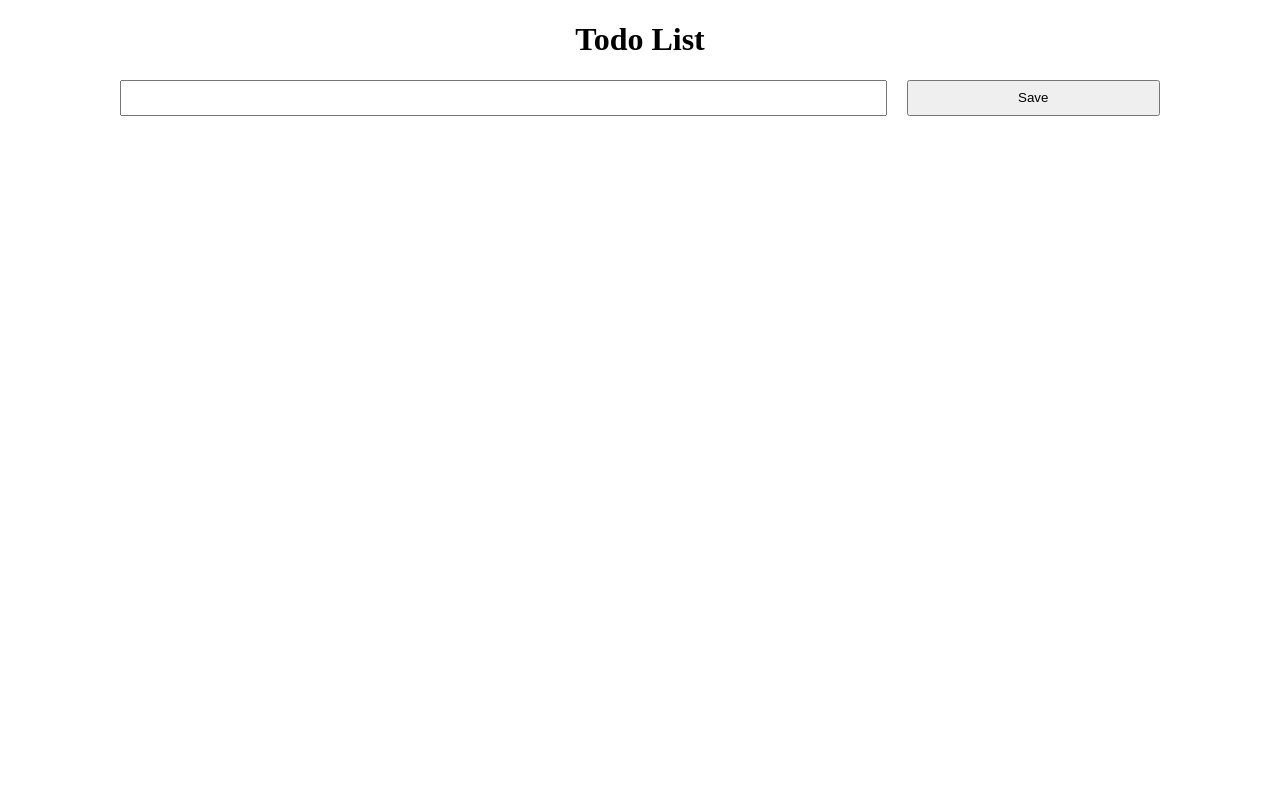
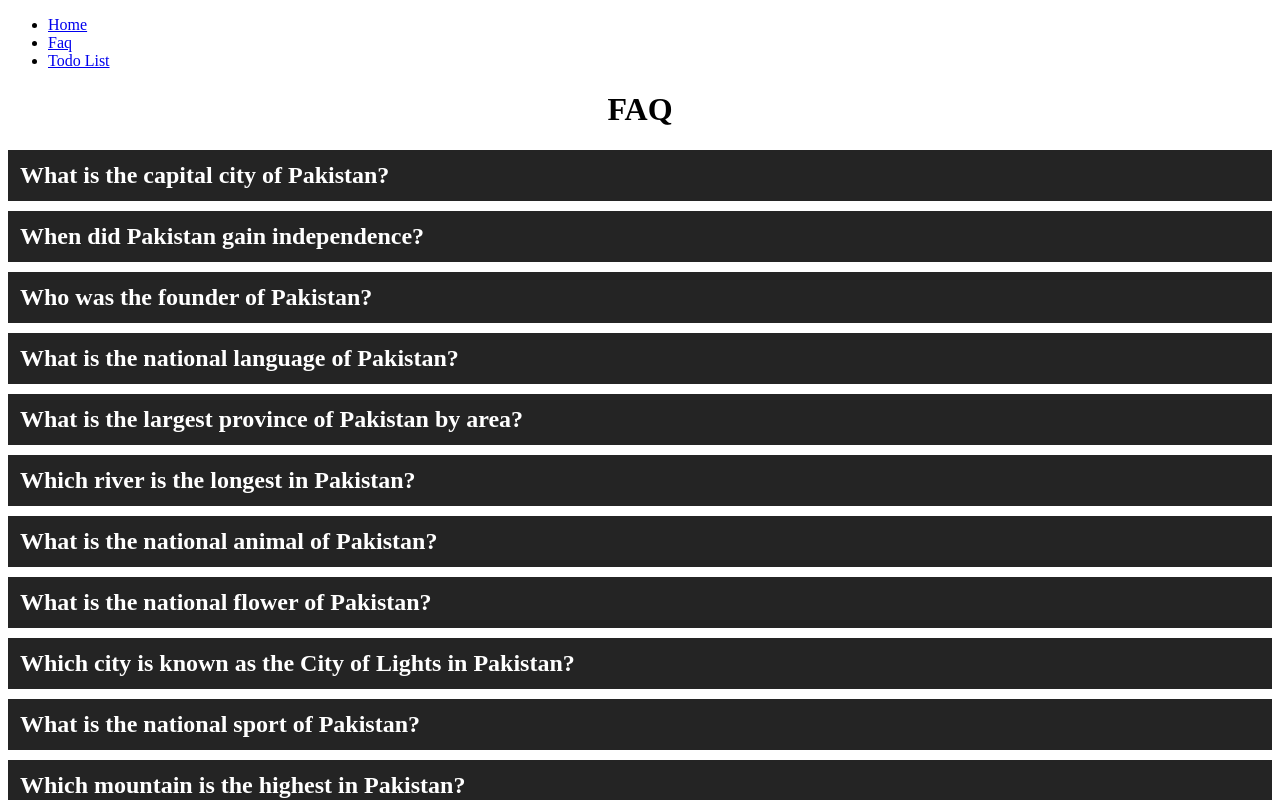
Before and after one commit to 3uzamil/react-project, a React (Vite) app: page /faq in a window 1280 px wide. Shown: the top 800 px of the page. Built offline with nearby package versions, Linux system fonts and the light colour scheme.

Commit message:
feat: link pages

```diff
--- a/src/App.jsx
+++ b/src/App.jsx
@@ -1,12 +1,27 @@
 import React from 'react'
-import Faq from './components/Faq/Faq'
-import TodoList from './components/TodoList/TodoList'
+import { createBrowserRouter, RouterProvider } from 'react-router'
+import Home from './pages/Home'
+import Faq from './pages/Faq/Faq'
+import TodoList from './pages/TodoList/TodoList'
 
+let allRouter = createBrowserRouter([
+  {
+    path: "/",
+    element: <Home />
+  },
+  {
+    path: "faq",
+    element: <Faq />
+  },
+  {
+    path: "todolist",
+    element: <TodoList />
+  }
+]);
 export default function App() {
   return (
-    <div>
-      {/* <Faq /> */}
-      <TodoList />
-    </div>
+    <>
+    <RouterProvider router={allRouter} />
+    </>
   )
 }
--- /dev/null
+++ b/src/components/Header.jsx
@@ -0,0 +1,14 @@
+import React from 'react'
+import { Link } from 'react-router'
+
+export default function Header() {
+  return (
+    <div>
+        <ul>
+            <li><Link to={"/"}>Home</Link></li>
+            <li><Link to={"/faq"}>Faq</Link></li>
+            <li><Link to={"/todolist"}>Todo List</Link></li>
+        </ul>
+    </div>
+  )
+}
--- a/src/components/Faq/Faq.jsx
+++ b/src/pages/Faq/Faq.jsx
@@ -1,5 +1,6 @@
 import React, { useState } from "react";
 import { QuestionData } from "./QuestionData";
+import Header from "../../components/Header";
 let Faq = () => {
   let [showAns, setShowAns] = useState(0);
   let items = QuestionData.map((itemsData, i) => {
@@ -11,10 +12,13 @@ let Faq = () => {
     return <FaqItems faq={faq} key={i} />;
   });
   return (
+    <>
+    <Header />
     <div>
       <h1 className="faqHeading">FAQ</h1>
       {items}
     </div>
+    </>
   );
 }
 
--- /dev/null
+++ b/src/pages/Home.jsx
@@ -0,0 +1,10 @@
+import React from 'react'
+import Header from '../components/Header'
+
+export default function Home() {
+  return (
+    <>
+    <Header />
+    </>
+  )
+}
--- a/src/components/TodoList/TodoList.jsx
+++ b/src/pages/TodoList/TodoList.jsx
@@ -1,5 +1,6 @@
 import React, { useState } from "react";
 import "./TodoList.css";
+import Header from "../../components/Header";
 
 export default function TodoList() {
   let [todoItems, setTodoItems] = useState([]);
@@ -23,6 +24,8 @@ export default function TodoList() {
     return <TodoHandle todoItems={item} key={index} />;
   });
   return (
+    <>
+    <Header />
     <div>
       <h1 style={{ textAlign: "center" }}>Todo List</h1>
       <form onSubmit={saveTodo} className="todoForm">
@@ -33,6 +36,7 @@ export default function TodoList() {
         <ul>{todoContext != undefined ? todoContext : ""}</ul>
       </div>
     </div>
+    </>
   );
 }
 
```
Also changed, not shown: src/pages/Faq/QuestionData.jsx (renamed from src/components/Faq/QuestionData.jsx), src/pages/TodoList/TodoList.css (renamed from src/components/TodoList/TodoList.css).
